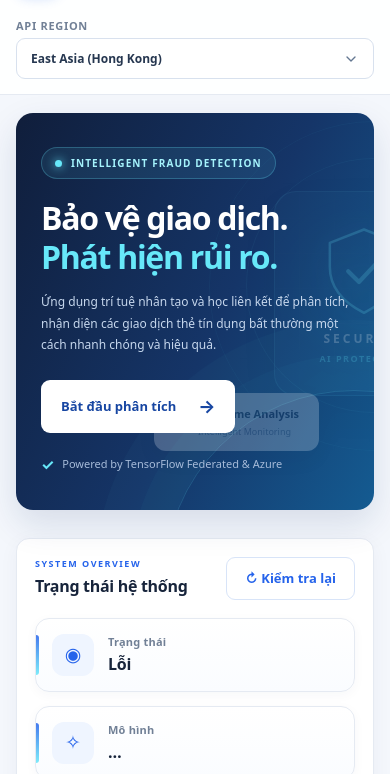
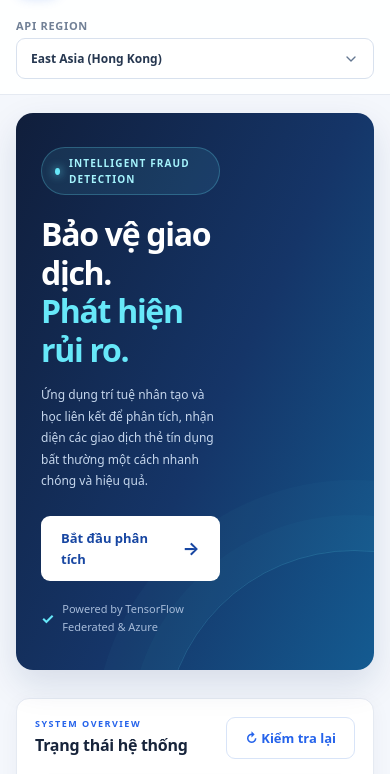
Before and after one commit to Arscil/IS402.R11, a plain HTML site: page web/index.html in a window 390 px wide. Shown: the part 70-844 px from the top of the page. Drawn offline with Linux system fonts and the light colour scheme; no server answers.

Commit message:
fix(web): hero bi de chu tren dien thoai va tablet
- Man hinh <= 650px: an hinh trang tri ben phai hero (khien, the noi)
  vi no nam mo phia sau chu va nut "Bat dau phan tich"; bo min-height
  cua hero cho gon.
- Man hinh <= 900px: gioi han phan chu con 58% chieu ngang de khong
  cham vao hinh khien, an hai the noi bi cat o mep phai.
- Giao dien may tinh giu nguyen.

```diff
--- a/web/style.css
+++ b/web/style.css
@@ -1369,7 +1369,12 @@ a:hover {
   }
 
   .hero-content {
-    max-width: 540px;
+    max-width: 58%;
+  }
+
+  /* Thẻ nổi bị cắt ở mép phải khi màn hình hẹp */
+  .hero-visual .floating-card {
+    display: none;
   }
 }
 
@@ -1420,9 +1425,13 @@ a:hover {
     max-width: 100%;
   }
 
+  /* Màn hình hẹp không đủ chỗ cho hình trang trí: ẩn đi để không đè lên chữ */
   .hero-visual {
-    right: -180px;
-    opacity: .22;
+    display: none;
+  }
+
+  .hero {
+    min-height: 0;
   }
 
   .card {
```
